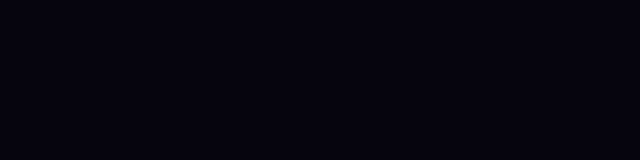
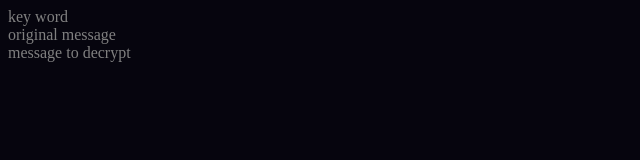
Before and after one commit to Quazar8/s-enigma, an Electron app: page src/index.html in a window 800 px wide. Shown: the whole page, without its empty margins (0-640 px from the left). Drawn offline with Linux system fonts and the light colour scheme.

Commit message:
Showing placeholders in the content editable elements

```diff
--- a/src/index.css
+++ b/src/index.css
@@ -2,3 +2,8 @@ html {
   background-color: rgb(6, 5, 14);
   color: rgb(250, 245, 245);
 }
+
+*[placeholder]:empty:before {
+  content: attr(placeholder);
+  color: grey;
+}
```
